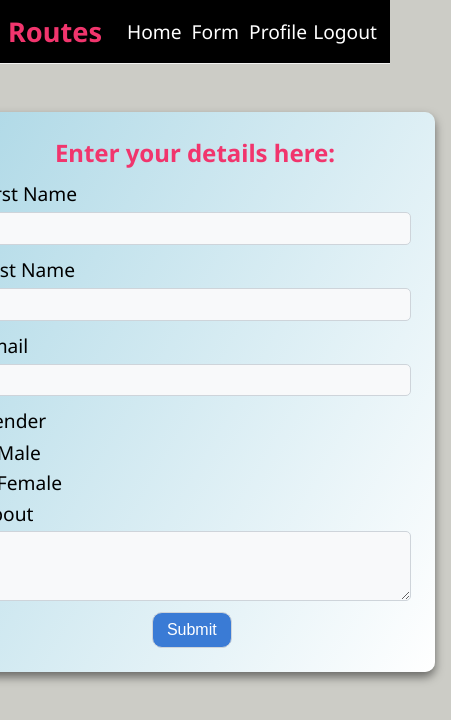
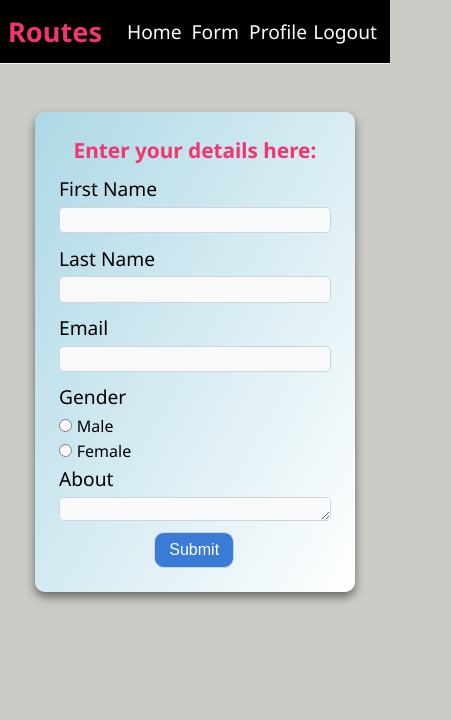
Before and after one commit to MadhavaRaoKolla/Routers, a React app: page /form in a window 390 px wide. Shown: the top 720 px of the page, 451 px wide, since content can reach past the window. Built offline with nearby package versions, Linux system fonts and the light colour scheme; data requests are answered from the project's data file; sample sign-in values are in the browser's storage; the HTML template or start-up script is replaced by a standard one.

Commit message:
form page responsive

```diff
--- a/data/db.json
+++ b/data/db.json
@@ -1,3 +1,15 @@
 {
-  "data": []
+  "data": [
+    {
+      "id": "325f",
+      "firstname": "Madhav",
+      "lastname": "Kolla",
+      "username": "Madhu",
+      "dob": "2002-06-16",
+      "gender": "Male",
+      "email": "madhavaraokolla2@gmail.com",
+      "password": "asdf",
+      "confirmpassword": "asdf"
+    }
+  ]
 }
--- a/src/Components/Form/Form.jsx
+++ b/src/Components/Form/Form.jsx
@@ -68,7 +68,7 @@ const Form = () => {
   return (
     <div className='student'>
       <form className='data' onSubmit={handleSubmit}>
-      <p>Enter your details here:</p>
+        <p>Enter your details here:</p>
         <label>First Name</label>
         <input type="text" name='firstname' value={formData.firstname} onChange={handleChange} />
         <label>Last Name</label>
--- a/src/Components/Form/Form.scss
+++ b/src/Components/Form/Form.scss
@@ -68,3 +68,50 @@
       }
     }
 }
+
+@media(max-width:1000px){
+  .student{
+    .data{
+      width: 25rem;
+    }
+  }
+}
+
+@media(max-width:850px){
+  .student{
+    .data{
+      p{
+        font-size: 1.3rem;
+      }
+      width: 20rem;
+    }
+  }
+}
+
+@media(max-width:700px){
+  .student{
+    flex-direction: column;
+    .data{
+      width: 25rem;
+    }
+  }
+}
+
+@media(max-width:450px){
+  .student{
+    flex-direction: column;
+    .data{
+      width: 20rem;
+      height: 30rem;
+      input[type="text"],input[type="email"]{
+        padding: 0.2rem 0;
+      }
+      div{
+        font-size: 1rem;
+      }
+      input[type="submit"]{
+        margin-left: 35%;
+      }
+    }
+  }
+}
--- a/src/Components/Item/Item.scss
+++ b/src/Components/Item/Item.scss
@@ -30,3 +30,35 @@
       }
     }
   }
+
+  @media(max-width:1000px){
+    .user-info{
+      width: 25rem;
+    }
+  }
+
+  @media(max-width:850px){
+    .user-info{
+      width: 20rem;
+    }
+  }
+
+  @media(max-width:700px){
+    .user-info{
+      width: 25rem;
+      margin: 1rem;
+    }
+  }
+
+  @media(max-width:450px){
+    .user-info{
+      width: 20rem;
+      margin: 1rem;
+      p{
+        font-size: 1rem;
+      }
+      .delete{
+        font-size: 0.8rem;
+      }
+    }
+  }
```
Also changed, not shown: data/form.json (+11 -1 lines).
